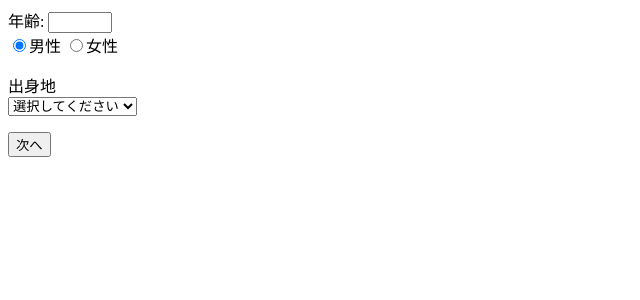
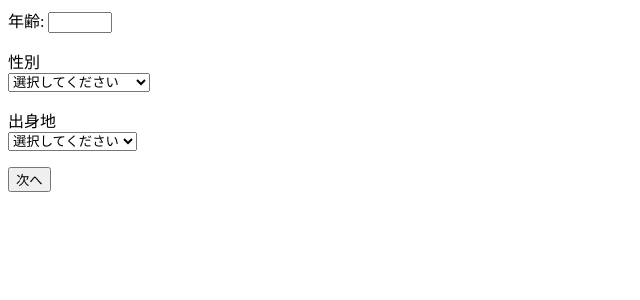
Before and after one commit to iropazu/TabinoKoe, a Flask app: page /information in a window 1280 px wide. Shown: the top 300 px of the page, without its empty margins (0-640 px from the left). Run offline with Flask 3, Linux system fonts and the light colour scheme.

Commit message:
2ページ目のdb管理(途中)

```diff
--- a/app.py
+++ b/app.py
@@ -14,10 +14,9 @@ db = SQLAlchemy(app)
 
 class Questionnaire(db.Model):
     id = db.Column(db.Integer, primary_key=True)
-    user_ages = db.Column(db.String(4) , unique = True)
-    user_sex = db.Column(db.String(2) , unique = True)
-    user_place = db.Column(db.String(10) , unique = True)
-    quesitonnaire_result = db.Column(db.String(50) , unique = True)
+    user_ages = db.Column(db.String(100) , unique = True)
+    user_sex = db.Column(db.String(100) , unique = True)
+    user_place = db.Column(db.String(100) , unique = True)
 
 ##アンケート部分
 
@@ -33,7 +32,7 @@ def home():
 def information():
     return render_template("information.html")
 
-@app.route("/add", methods = ["POST"])
+@app.route("/useself", methods = ["POST"])
 def add():
     ##db追加
     #年齢
@@ -50,13 +49,12 @@ def add():
     db.session.add(user_new_data)
     db.session.commit()
 
+
     return render_template("useself.html")
 
 #page3
 
-@app.route("/useself")
-def useself():
-    return render_template("useself.html")
+
 
 #page4
 
--- a/templates/information.html
+++ b/templates/information.html
@@ -6,17 +6,21 @@
     <title>personal_information</title>
 </head>
 <body>
-    <form method="POST" action="/add">
+    <form method="POST" action="/useself">
     <div class="ages">
         <label for="user_ages">年齢:</label>
         <input type="number" name="user_ages" id="user_ages"
          min="0" max="150" step="1" required>
     </div>
 
-    <div class="sex">
-        <input id="male" type="radio" name="sex" value="male" checked><label for="male">男性</label>
-        <input id="female" type="radio" name="sex" value="female"><label for="female">女性</label>
-    </div>
+    <p>性別<br>
+        <select name="sex" id="sex">
+            <option value="" selected>選択してください</option>
+            <option value="male">男</option>
+            <option value="female">女</option>
+            <option value="other">その他・回答しない</option>
+        </select>
+    </p>
 
     <p>出身地<br>
         <select name="place" id="place">
```
